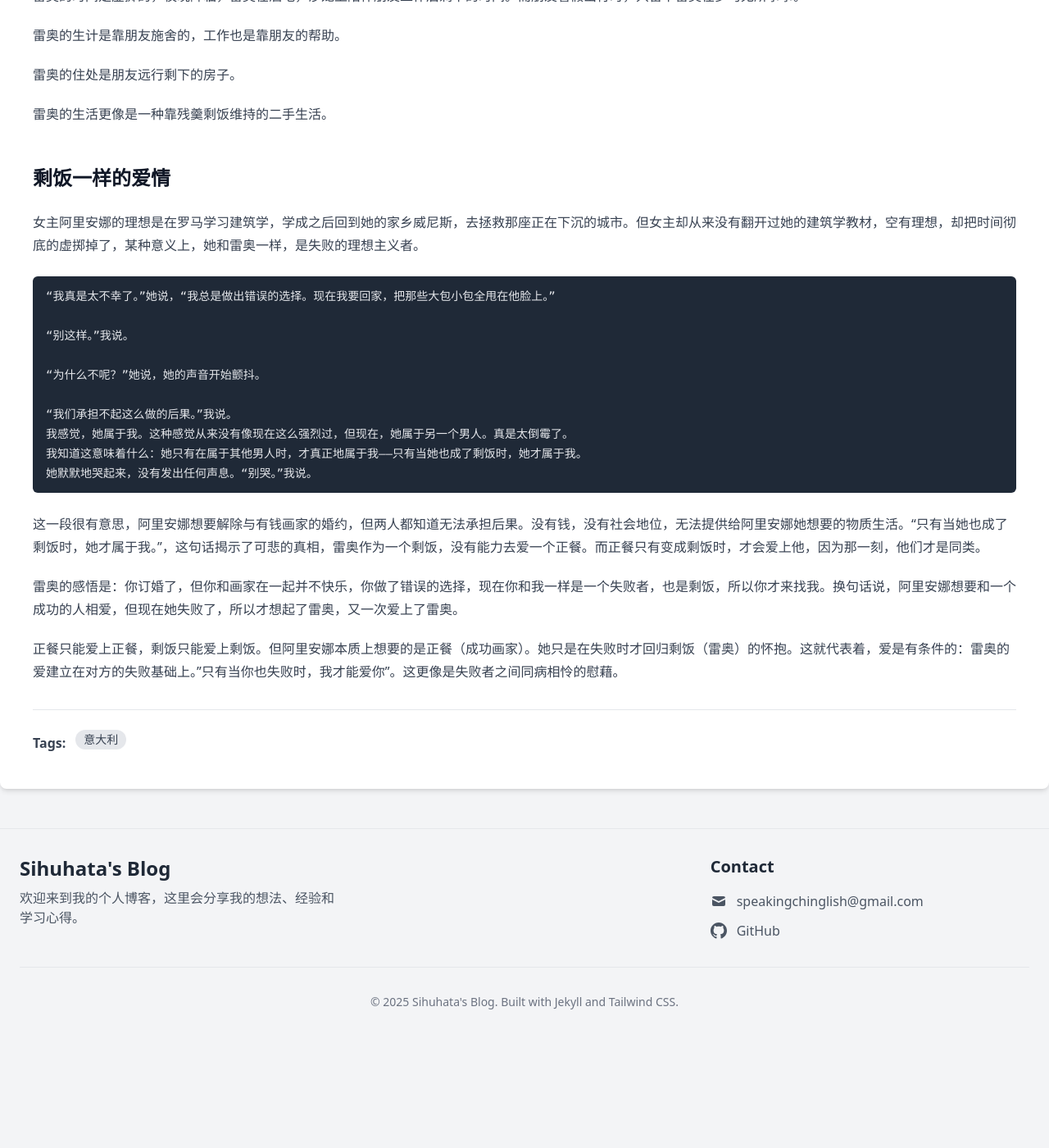
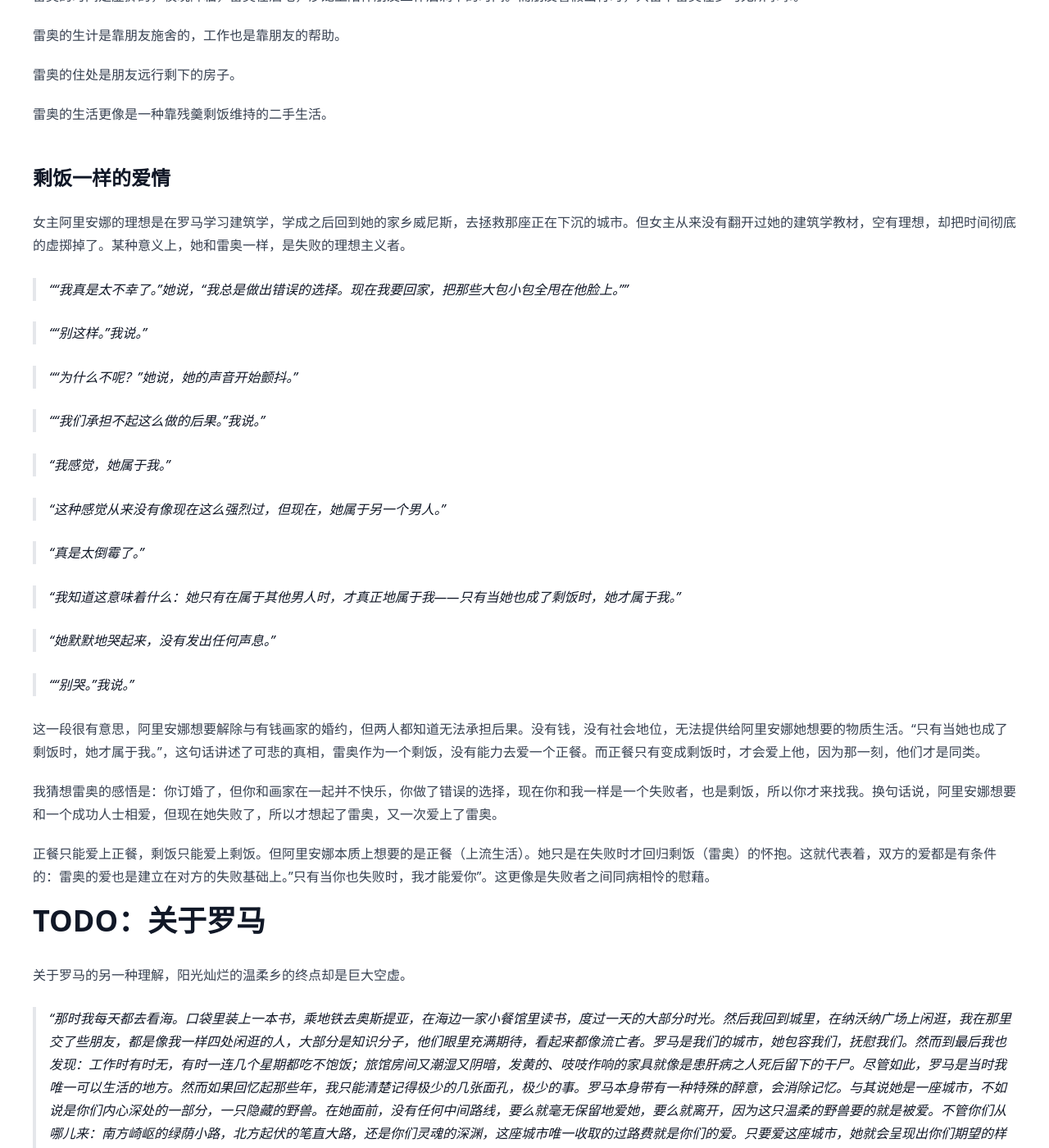
Before and after one commit to FiveEyes/fiveeyes.github.io, a Jekyll site: the page built from _notes/2025-11-10-last-summer-in-the-city.md, in a window 1280 px wide and 1400 px high, scrolled down 929 px. Shown: the whole window at 82% size. Built offline with Jekyll 4.4.1, drawn with Linux system fonts in a browser that asks for light colours; nearby versions of some CDN libraries; before the commit the page ends 2193 px from its top, so only the background shows below that; some of the changed text lies outside the part shown.

Commit message:
Update 2025-11-10-last-summer-in-the-city.md

````diff
--- a/_notes/2025-11-10-last-summer-in-the-city.md
+++ b/_notes/2025-11-10-last-summer-in-the-city.md
@@ -32,23 +32,36 @@ TODO：后甜美生活的幻灭感。
 
 ## 剩饭一样的爱情
 
-女主阿里安娜的理想是在罗马学习建筑学，学成之后回到她的家乡威尼斯，去拯救那座正在下沉的城市。但女主却从来没有翻开过她的建筑学教材，空有理想，却把时间彻底的虚掷掉了，某种意义上，她和雷奥一样，是失败的理想主义者。
+女主阿里安娜的理想是在罗马学习建筑学，学成之后回到她的家乡威尼斯，去拯救那座正在下沉的城市。但女主从来没有翻开过她的建筑学教材，空有理想，却把时间彻底的虚掷掉了。某种意义上，她和雷奥一样，是失败的理想主义者。
 
-```
-“我真是太不幸了。”她说，“我总是做出错误的选择。现在我要回家，把那些大包小包全甩在他脸上。”
+> “我真是太不幸了。”她说，“我总是做出错误的选择。现在我要回家，把那些大包小包全甩在他脸上。”
 
-“别这样。”我说。
+> “别这样。”我说。
 
-“为什么不呢？”她说，她的声音开始颤抖。
+> “为什么不呢？”她说，她的声音开始颤抖。
 
-“我们承担不起这么做的后果。”我说。
-我感觉，她属于我。这种感觉从来没有像现在这么强烈过，但现在，她属于另一个男人。真是太倒霉了。
-我知道这意味着什么：她只有在属于其他男人时，才真正地属于我——只有当她也成了剩饭时，她才属于我。
-她默默地哭起来，没有发出任何声息。“别哭。”我说。
-```
+> “我们承担不起这么做的后果。”我说。
 
-这一段很有意思，阿里安娜想要解除与有钱画家的婚约，但两人都知道无法承担后果。没有钱，没有社会地位，无法提供给阿里安娜她想要的物质生活。“只有当她也成了剩饭时，她才属于我。”，这句话揭示了可悲的真相，雷奥作为一个剩饭，没有能力去爱一个正餐。而正餐只有变成剩饭时，才会爱上他，因为那一刻，他们才是同类。
+> 我感觉，她属于我。
 
-雷奥的感悟是：你订婚了，但你和画家在一起并不快乐，你做了错误的选择，现在你和我一样是一个失败者，也是剩饭，所以你才来找我。换句话说，阿里安娜想要和一个成功的人相爱，但现在她失败了，所以才想起了雷奥，又一次爱上了雷奥。
+> 这种感觉从来没有像现在这么强烈过，但现在，她属于另一个男人。
 
-正餐只能爱上正餐，剩饭只能爱上剩饭。但阿里安娜本质上想要的是正餐（成功画家）。她只是在失败时才回归剩饭（雷奥）的怀抱。这就代表着，爱是有条件的：雷奥的爱建立在对方的失败基础上。"只有当你也失败时，我才能爱你"。这更像是失败者之间同病相怜的慰藉。
+> 真是太倒霉了。
+
+> 我知道这意味着什么：她只有在属于其他男人时，才真正地属于我——只有当她也成了剩饭时，她才属于我。
+
+> 她默默地哭起来，没有发出任何声息。
+
+> “别哭。”我说。
+
+这一段很有意思，阿里安娜想要解除与有钱画家的婚约，但两人都知道无法承担后果。没有钱，没有社会地位，无法提供给阿里安娜她想要的物质生活。“只有当她也成了剩饭时，她才属于我。”，这句话讲述了可悲的真相，雷奥作为一个剩饭，没有能力去爱一个正餐。而正餐只有变成剩饭时，才会爱上他，因为那一刻，他们才是同类。
+
+我猜想雷奥的感悟是：你订婚了，但你和画家在一起并不快乐，你做了错误的选择，现在你和我一样是一个失败者，也是剩饭，所以你才来找我。换句话说，阿里安娜想要和一个成功人士相爱，但现在她失败了，所以才想起了雷奥，又一次爱上了雷奥。
+
+正餐只能爱上正餐，剩饭只能爱上剩饭。但阿里安娜本质上想要的是正餐（上流生活）。她只是在失败时才回归剩饭（雷奥）的怀抱。这就代表着，双方的爱都是有条件的：雷奥的爱也是建立在对方的失败基础上。"只有当你也失败时，我才能爱你"。这更像是失败者之间同病相怜的慰藉。
+
+# TODO：关于罗马
+
+关于罗马的另一种理解，阳光灿烂的温柔乡的终点却是巨大空虚。
+
+> 那时我每天都去看海。口袋里装上一本书，乘地铁去奥斯提亚，在海边一家小餐馆里读书，度过一天的大部分时光。然后我回到城里，在纳沃纳广场上闲逛，我在那里交了些朋友，都是像我一样四处闲逛的人，大部分是知识分子，他们眼里充满期待，看起来都像流亡者。罗马是我们的城市，她包容我们，抚慰我们。然而到最后我也发现：工作时有时无，有时一连几个星期都吃不饱饭；旅馆房间又潮湿又阴暗，发黄的、吱吱作响的家具就像是患肝病之人死后留下的干尸。尽管如此，罗马是当时我唯一可以生活的地方。然而如果回忆起那些年，我只能清楚记得极少的几张面孔，极少的事。罗马本身带有一种特殊的醉意，会消除记忆。与其说她是一座城市，不如说是你们内心深处的一部分，一只隐藏的野兽。在她面前，没有任何中间路线，要么就毫无保留地爱她，要么就离开，因为这只温柔的野兽要的就是被爱。不管你们从哪儿来：南方崎岖的绿荫小路，北方起伏的笔直大路，还是你们灵魂的深渊，这座城市唯一收取的过路费就是你们的爱。只要爱这座城市，她就会呈现出你们期望的样子，而你们要做的便是随波逐流，享受当下，荡漾在距离幸福咫尺之遥的地方。你们会拥有灯光闪烁的夏夜；春日里充满活力的清晨，咖啡馆的桌布就像少女的裙裾般随风舞动；寒风刺骨的冬季和漫长的秋天，直到城市看起来病恹恹的，虚弱、疲惫，堆满了踩不出声响的落叶。城市里，你们会看到令人目眩的台阶和喷泉，庙宇的废墟，被废黜的神明夜间的沉默，直到时间失去任何意义，仅仅推动手表继续前行。就这样，你们在日复一日的等待中，也成为城市的一部分，滋养着她。直到一个阳光灿烂的日子，你们嗅到来自大海的风，仰望天空时，发现再也没什么可以等待的了。
````
